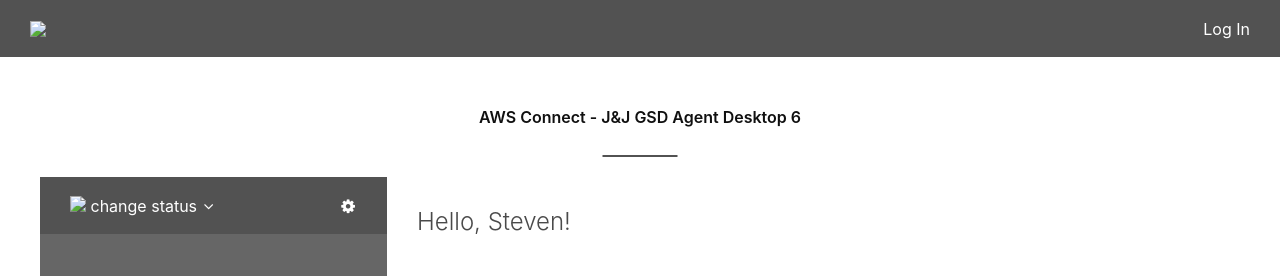
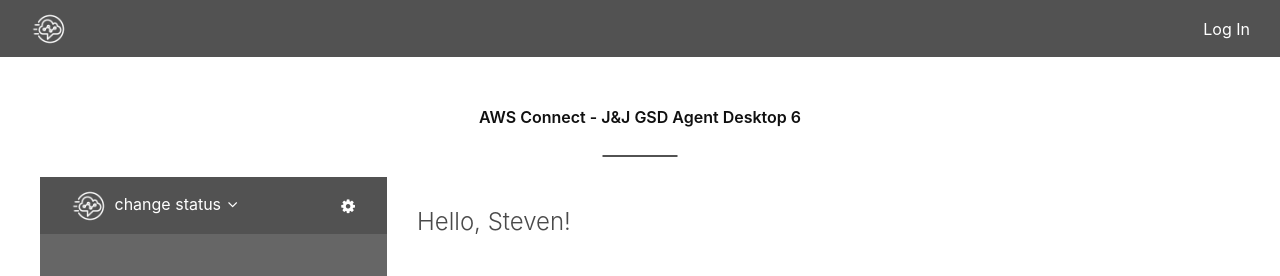
Before and after one commit to sy2729/atos-jnj-aws1-template, a website built with Parcel: page index.html in a window 1280 px wide. Shown: the top 276 px of the page. Built offline with nearby package versions, Linux system fonts and the light colour scheme; files whose address does not match are found by name.

Commit message:
update AWS log

```diff
--- a/index.js
+++ b/index.js
@@ -10,7 +10,7 @@
     `,
     data: function() {
         return {
-            logoSrc: 'xxx',
+            logoSrc: './logo.png',
         }
     },
     methods: {
@@ -89,7 +89,7 @@
     data: function(){
         return {
             status: 'Offline',
-            logoSrc: 'xxxxx',
+            logoSrc: './logo.png',
         }
     },
     methods: {
--- a/index.scss
+++ b/index.scss
@@ -94,7 +94,7 @@
     padding: 0 30px;
     align-items: center;
     color: $text-white;
-
+    img {height: 40px; width: auto; vertical-align: middle;}
     i {padding: 0 2px;}
 }
 
```
Also changed, not shown: dist/index.html, dist/logo.png (added), 8 other files.
